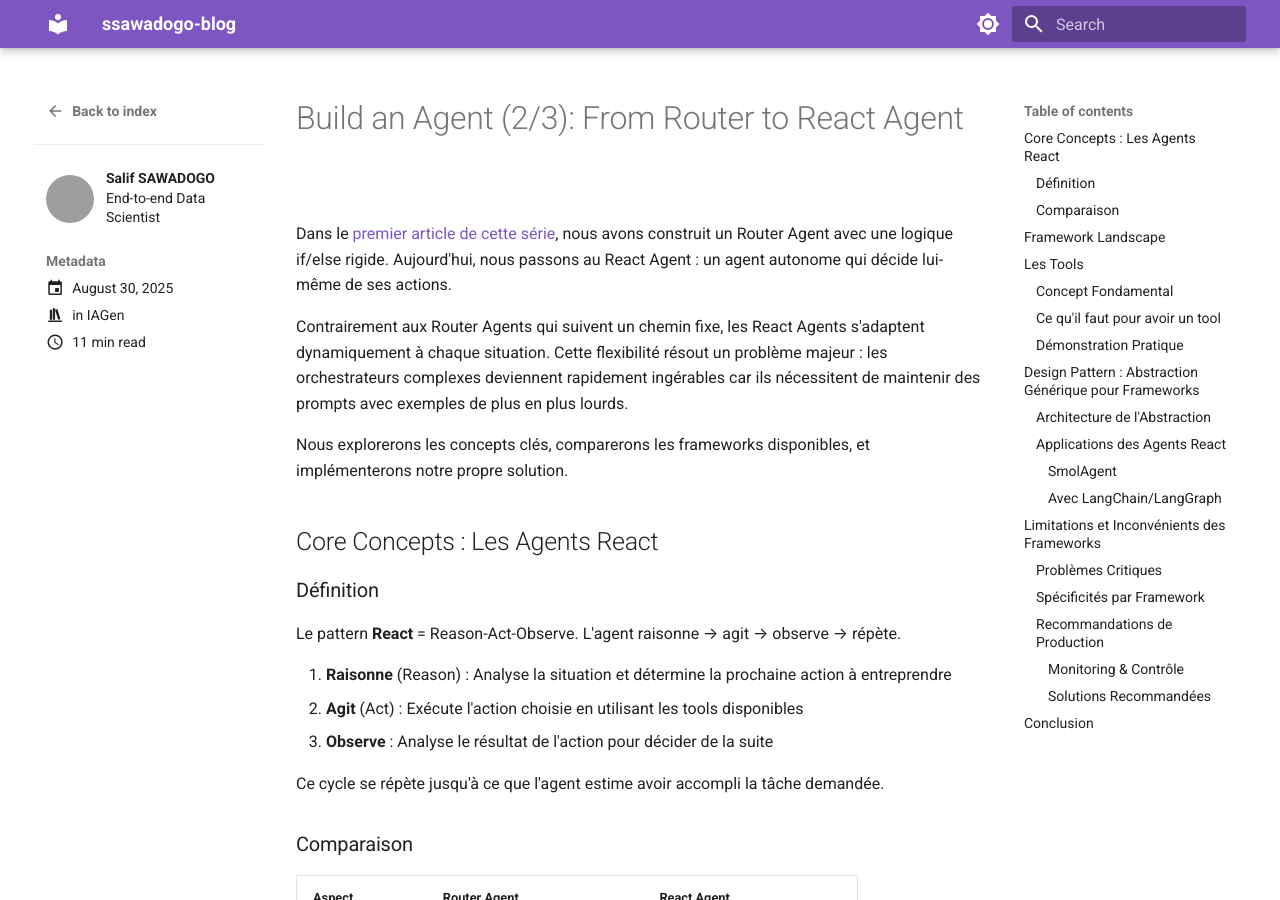
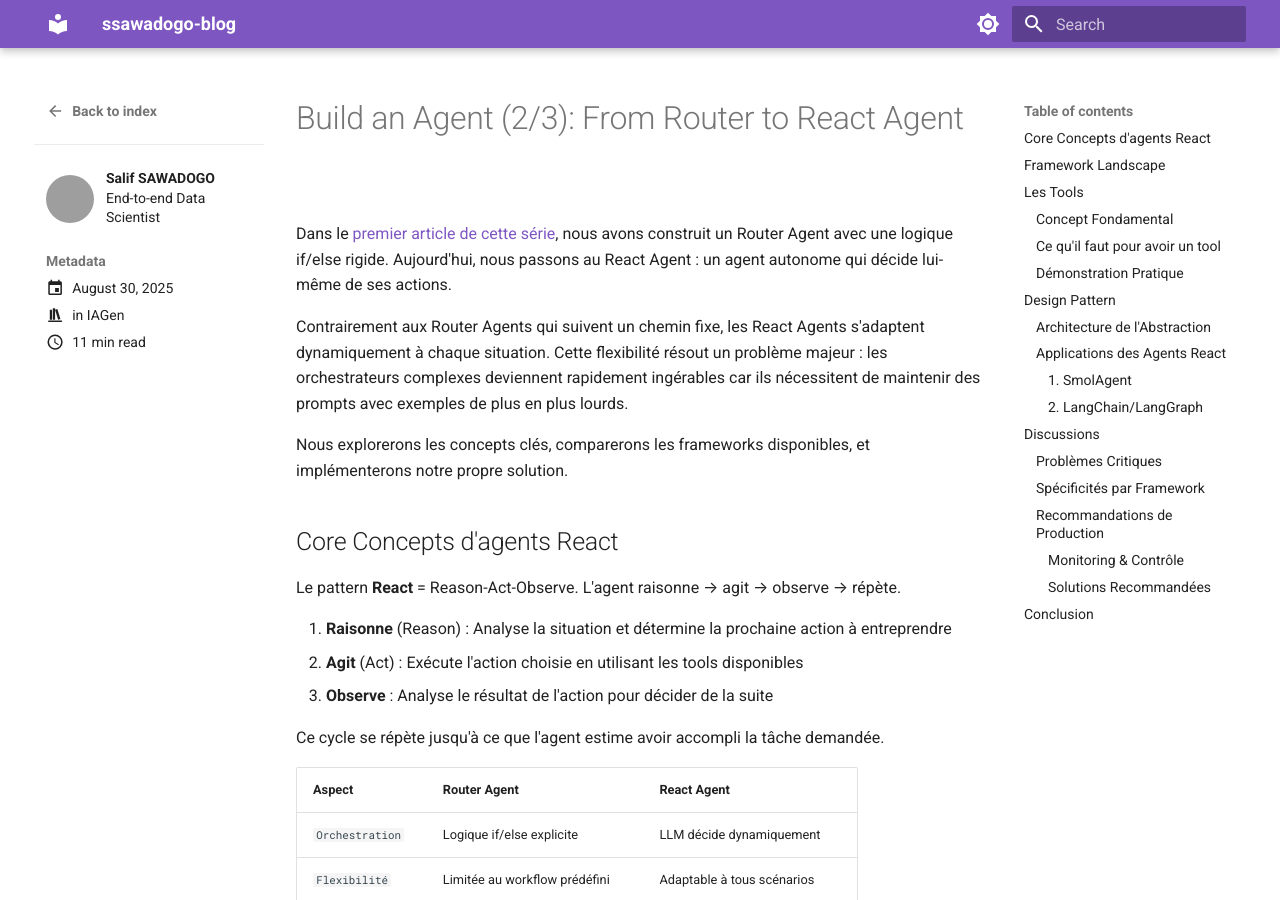
Before and after one commit to sawallesalfo/blog, an MkDocs documentation site: the page built from docs/posts/agent_react.md, in a window 1280 px wide and 900 px high. Built offline with MkDocs 1.6.1 and Material for MkDocs 9.7.7, drawn with Linux system fonts in a browser that asks for light colours; comment, search, counter and statistics services are not loaded; some of the changed text lies outside the part shown; grey boxes are pictures that could not be loaded.

Commit message:
add react

````diff
--- a/docs/posts/agent_react.md
+++ b/docs/posts/agent_react.md
@@ -18,9 +18,8 @@ Contrairement aux Router Agents qui suivent un chemin fixe, les React Agents s'a
 Nous explorerons les concepts clés, comparerons les frameworks disponibles, et implémenterons notre propre solution.
 
 
-## Core Concepts : Les Agents React
+## Core Concepts d'agents React
 
-### Définition
 
 Le pattern **React** = Reason-Act-Observe. L'agent raisonne → agit → observe → répète.
 
@@ -30,7 +29,6 @@ Le pattern **React** = Reason-Act-Observe. L'agent raisonne → agit → observe
 
 Ce cycle se répète jusqu'à ce que l'agent estime avoir accompli la tâche demandée.
 
-### Comparaison
 
 | **Aspect** | **Router Agent** | **React Agent** |
 |------------|------------------|-----------------|
@@ -210,8 +208,7 @@ result = agent.run("Quelle est la racine carrée de 6.12?")
 
 **EURÊKA !** La réponse est désormais correcte. Voilà, vous savez tout sur les tools et comment les intégrer à un LLM.
 
-## Design Pattern : Abstraction Générique pour Frameworks
-
+## Design Pattern
 L'un des défis majeurs quand on travaille avec plusieurs frameworks d'agents est la nécessité de réécrire les tools pour chaque framework. Voici une solution d'abstraction que j'ai développée, prête à l'utilisation :
 
 En gros, il faut savoir que derrière les décorateurs, il y a des classes qui gèrent les docstrings pour les préparer. Cette abstraction consiste à partir de ces classes pour passer dynamiquement nos docstrings ou informations sans passer par des fonctions avec décorateur :
@@ -256,7 +253,7 @@ class SQLGeneratorAction(BaseAction):
         return sql_generator_tool
 
 
-
+```
 
 ```python
 class SQLExecutor(BaseAction):
@@ -350,7 +347,7 @@ plot_generator = PlotAction(llm)
 
 Allez, c'est parti pour une démonstration de React avec 2 frameworks.
 
-#### SmolAgent
+#### 1. SmolAgent
 
 ```python
 
@@ -387,7 +384,7 @@ Calling ────────────────────────
 
 Cette interactivité et ces logs font la force de SmolAgent.
 
-#### Avec LangChain/LangGraph
+#### 2. LangChain/LangGraph
 
 ```python
 tool1_langchain = sql_generator.as_langchain_tool()
@@ -427,7 +424,7 @@ except Exception as e:
 
 EUREKA, ça marche aussi !
 
-## Limitations et Inconvénients des Frameworks
+## Discussions
 
 Après avoir exploré les applications pratiques, il est important de discuter des limitations et défis que vous pourriez rencontrer avec les frameworks d'agents React.
 
````
